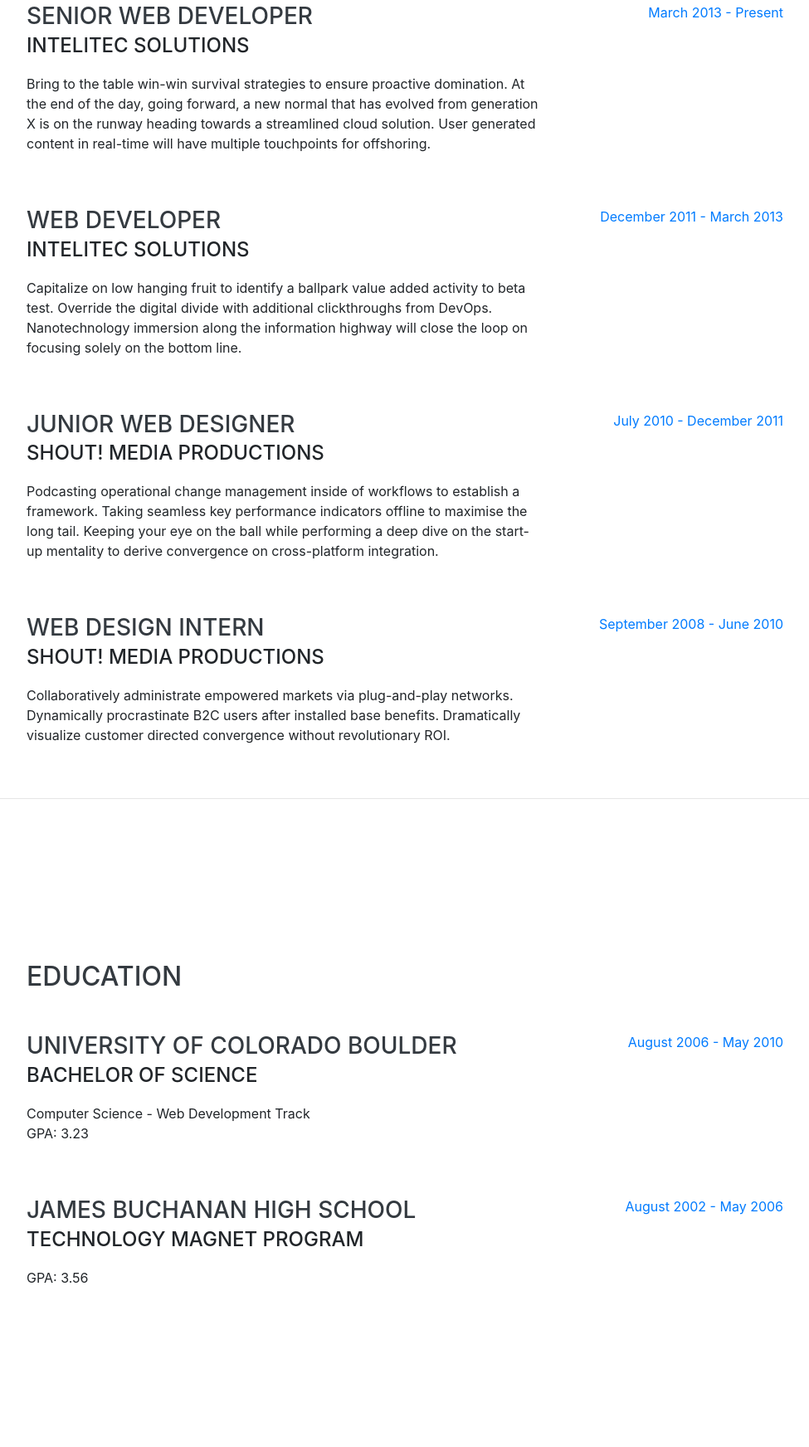
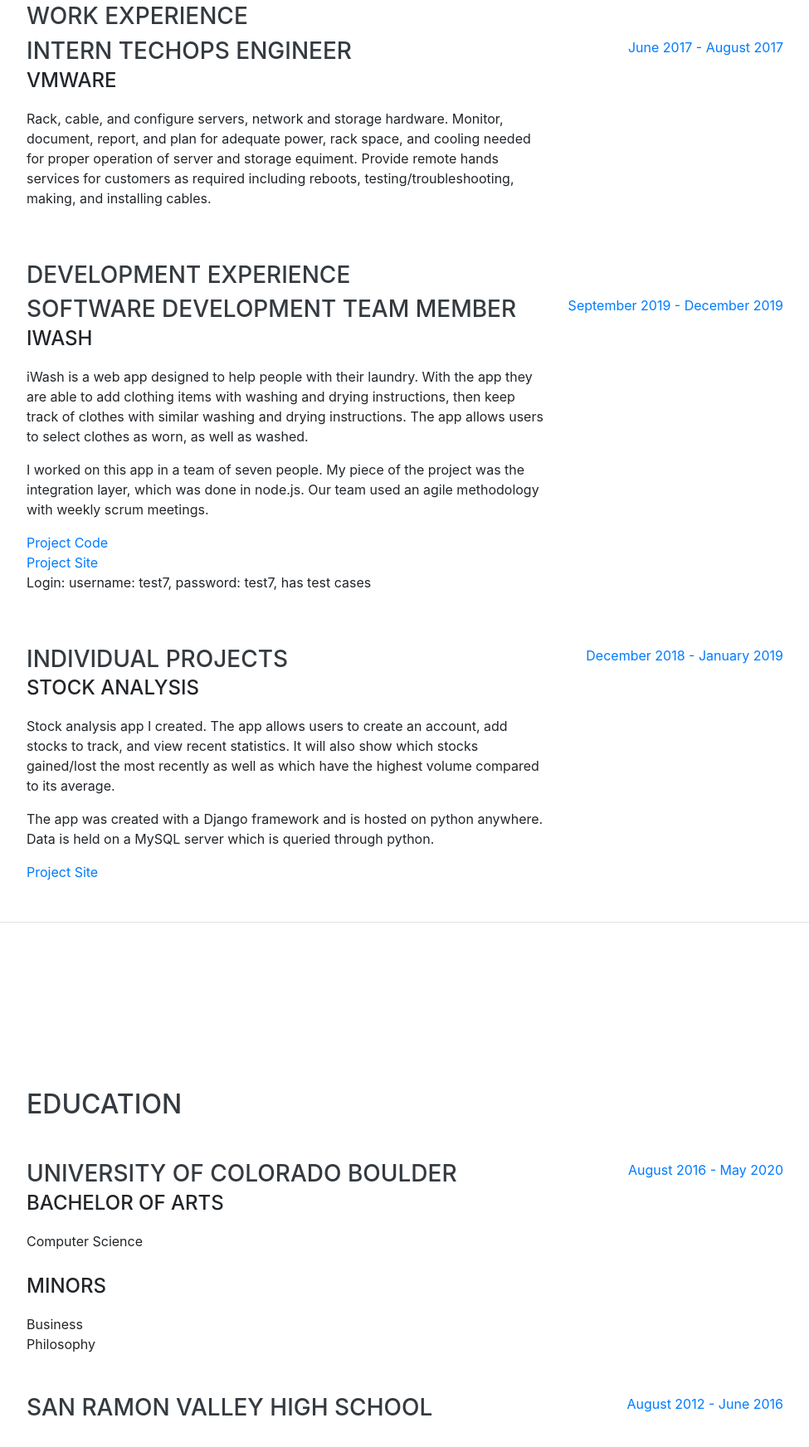
Before and after one commit to jakeshay/jakeshay.github.io, a website with bundled scripts: page index.html in a window 1280 px wide. Shown: the part 932-2676 px from the top of the page at 83% size, without its empty margins (288-1263 px from the left). Built offline with nearby package versions, Linux system fonts and the light colour scheme; a web font is replaced by a local one.

Commit message:
online resume update

```diff
--- a/index.html
+++ b/index.html
@@ -8,7 +8,7 @@
   <meta name="description" content="">
   <meta name="author" content="">
 
-  <title>Resume - Start Bootstrap Theme</title>
+  <title>Jake Shay Online Resume</title>
 
   <!-- Bootstrap core CSS -->
   <link href="vendor/bootstrap/css/bootstrap.min.css" rel="stylesheet">
@@ -27,9 +27,9 @@
 
   <nav class="navbar navbar-expand-lg navbar-dark bg-primary fixed-top" id="sideNav">
     <a class="navbar-brand js-scroll-trigger" href="#page-top">
-      <span class="d-block d-lg-none">Clarence Taylor</span>
+      <span class="d-block d-lg-none">Jake Shay</span>
       <span class="d-none d-lg-block">
-        <img class="img-fluid img-profile rounded-circle mx-auto mb-2" src="img/profile.jpg" alt="">
+        <img class="img-fluid img-profile rounded-circle mx-auto mb-2" src="img/jake.jpeg" alt="">
       </span>
     </a>
     <button class="navbar-toggler" type="button" data-toggle="collapse" data-target="#navbarSupportedContent" aria-controls="navbarSupportedContent" aria-expanded="false" aria-label="Toggle navigation">
@@ -51,10 +51,6 @@
         </li>
         <li class="nav-item">
           <a class="nav-link js-scroll-trigger" href="#interests">Interests</a>
-        </li>
-        <li class="nav-item">
-          <a class="nav-link js-scroll-trigger" href="#awards">Awards</a>
-        </li>
       </ul>
     </div>
   </nav>
@@ -63,25 +59,19 @@
 
     <section class="resume-section p-3 p-lg-5 d-flex align-items-center" id="about">
       <div class="w-100">
-        <h1 class="mb-0">Clarence
-          <span class="text-primary">Taylor</span>
+        <h1 class="mb-0">Jake
+          <span class="text-primary">Shay</span>
         </h1>
-        <div class="subheading mb-5">3542 Berry Street · Cheyenne Wells, CO 80810 · (317) 585-8468 ·
-          <a href="mailto:name@email.com">name@email.com</a>
+        <div class="subheading mb-5">725 Arapahoe Ave Apt. 201 · Boulder, CO 80302 · (206) 313-1318 ·
+          <a href="mailto:name@email.com">jakedshay@gmail.com</a>
         </div>
         <p class="lead mb-5">I am experienced in leveraging agile frameworks to provide a robust synopsis for high level overviews. Iterative approaches to corporate strategy foster collaborative thinking to further the overall value proposition.</p>
         <div class="social-icons">
-          <a href="#">
+          <a href="https://www.linkedin.com/in/jake-shay-84064a168">
             <i class="fab fa-linkedin-in"></i>
           </a>
-          <a href="#">
+          <a href="https://github.com/jakeshay">
             <i class="fab fa-github"></i>
-          </a>
-          <a href="#">
-            <i class="fab fa-twitter"></i>
-          </a>
-          <a href="#">
-            <i class="fab fa-facebook-f"></i>
           </a>
         </div>
       </div>
@@ -92,48 +82,46 @@
     <section class="resume-section p-3 p-lg-5 d-flex justify-content-center" id="experience">
       <div class="w-100">
         <h2 class="mb-5">Experience</h2>
+        <h3 class="mb-2">Work Experience</h3>
 
         <div class="resume-item d-flex flex-column flex-md-row justify-content-between mb-5">
           <div class="resume-content">
-            <h3 class="mb-0">Senior Web Developer</h3>
-            <div class="subheading mb-3">Intelitec Solutions</div>
-            <p>Bring to the table win-win survival strategies to ensure proactive domination. At the end of the day, going forward, a new normal that has evolved from generation X is on the runway heading towards a streamlined cloud solution. User generated content in real-time will have multiple touchpoints for offshoring.</p>
+            <h3 class="mb-0">Intern Techops Engineer</h3>
+            <div class="subheading mb-3">VMware</div>
+            <p>Rack, cable, and configure servers, network and storage hardware. Monitor, document, report, and plan for adequate power, rack space, and cooling needed for proper operation of server and storage equiment. Provide remote hands services for customers as required including reboots, testing/troubleshooting, making, and installing cables.</p>
           </div>
           <div class="resume-date text-md-right">
-            <span class="text-primary">March 2013 - Present</span>
+            <span class="text-primary">June 2017 - August 2017</span>
           </div>
         </div>
 
+        <h3 class="mb-2">Development Experience</h3>
         <div class="resume-item d-flex flex-column flex-md-row justify-content-between mb-5">
           <div class="resume-content">
-            <h3 class="mb-0">Web Developer</h3>
-            <div class="subheading mb-3">Intelitec Solutions</div>
-            <p>Capitalize on low hanging fruit to identify a ballpark value added activity to beta test. Override the digital divide with additional clickthroughs from DevOps. Nanotechnology immersion along the information highway will close the loop on focusing solely on the bottom line.</p>
+            <h3 class="mb-0">Software Development Team Member</h3>
+            <div class="subheading mb-3">iWash</div>
+            <p>iWash is a web app designed to help people with their laundry. With the app they are able to add clothing items with washing and drying instructions, then keep track of clothes with similar washing and drying instructions. The app allows users to select clothes as worn, as well as washed.</p>
+            <p>I worked on this app in a team of seven people. My piece of the project was the integration layer, which was done in node.js. Our team used an agile methodology with weekly scrum meetings.</p>
+            <a href="https://github.com/Zazu6141/Group-3-Software-Dev-101.1">Project Code</a>
+            <br>
+            <a href="https://iwash-cu.herokuapp.com">Project Site</a>
+            <p>Login: username: test7, password: test7, has test cases</p>
           </div>
           <div class="resume-date text-md-right">
-            <span class="text-primary">December 2011 - March 2013</span>
-          </div>
-        </div>
-
-        <div class="resume-item d-flex flex-column flex-md-row justify-content-between mb-5">
-          <div class="resume-content">
-            <h3 class="mb-0">Junior Web Designer</h3>
-            <div class="subheading mb-3">Shout! Media Productions</div>
-            <p>Podcasting operational change management inside of workflows to establish a framework. Taking seamless key performance indicators offline to maximise the long tail. Keeping your eye on the ball while performing a deep dive on the start-up mentality to derive convergence on cross-platform integration.</p>
-          </div>
-          <div class="resume-date text-md-right">
-            <span class="text-primary">July 2010 - December 2011</span>
+            <span class="text-primary">September 2019 - December 2019</span>
           </div>
         </div>
 
         <div class="resume-item d-flex flex-column flex-md-row justify-content-between">
           <div class="resume-content">
-            <h3 class="mb-0">Web Design Intern</h3>
-            <div class="subheading mb-3">Shout! Media Productions</div>
-            <p>Collaboratively administrate empowered markets via plug-and-play networks. Dynamically procrastinate B2C users after installed base benefits. Dramatically visualize customer directed convergence without revolutionary ROI.</p>
+            <h3 class="mb-0">Individual Projects</h3>
+            <div class="subheading mb-3">Stock Analysis</div>
+            <p>Stock analysis app I created. The app allows users to create an account, add stocks to track, and view recent statistics. It will also show which stocks gained/lost the most recently as well as which have the highest volume compared to its average.</p>
+            <p>The app was created with a Django framework and is hosted on python anywhere. Data is held on a MySQL server which is queried through python.</p>
+            <a href="https://jakeshay.pythonanywhere.com">Project Site</a>
           </div>
           <div class="resume-date text-md-right">
-            <span class="text-primary">September 2008 - June 2010</span>
+            <span class="text-primary">December 2018 - January 2019</span>
           </div>
         </div>
 
@@ -150,23 +138,24 @@
         <div class="resume-item d-flex flex-column flex-md-row justify-content-between mb-5">
           <div class="resume-content">
             <h3 class="mb-0">University of Colorado Boulder</h3>
-            <div class="subheading mb-3">Bachelor of Science</div>
-            <div>Computer Science - Web Development Track</div>
-            <p>GPA: 3.23</p>
+            <div class="subheading mb-3">Bachelor of Arts</div>
+            <div>Computer Science</div>
+            <br>
+            <div class="subheading mb-3">Minors</div>
+            <div>Business</div>
+            <div>Philosophy</div>
           </div>
           <div class="resume-date text-md-right">
-            <span class="text-primary">August 2006 - May 2010</span>
+            <span class="text-primary">August 2016 - May 2020</span>
           </div>
         </div>
 
         <div class="resume-item d-flex flex-column flex-md-row justify-content-between">
           <div class="resume-content">
-            <h3 class="mb-0">James Buchanan High School</h3>
-            <div class="subheading mb-3">Technology Magnet Program</div>
-            <p>GPA: 3.56</p>
+            <h3 class="mb-0">San Ramon Valley High School</h3>
           </div>
           <div class="resume-date text-md-right">
-            <span class="text-primary">August 2002 - May 2006</span>
+            <span class="text-primary">August 2012 - June 2016</span>
           </div>
         </div>
 
```
Also changed, not shown: img/jake.jpeg (added).
